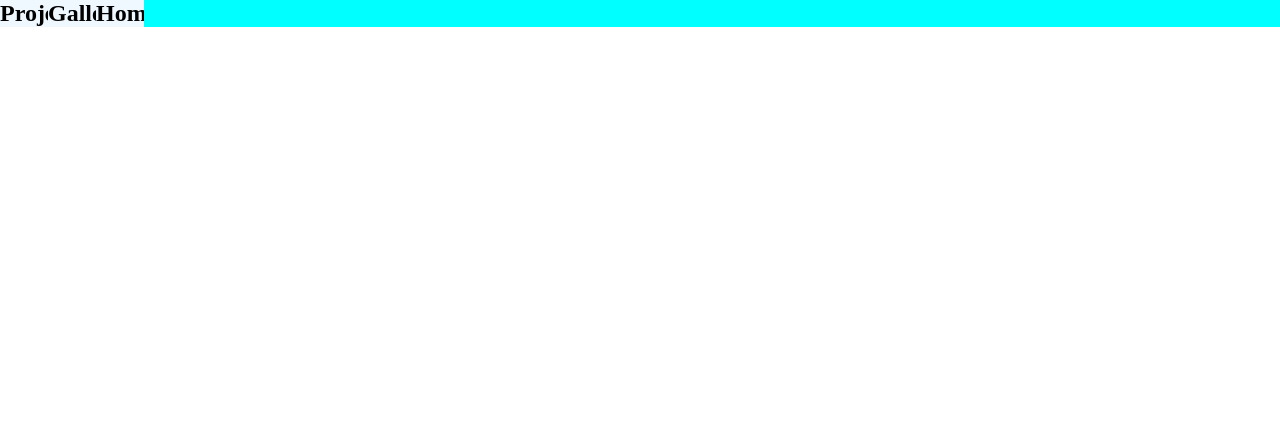
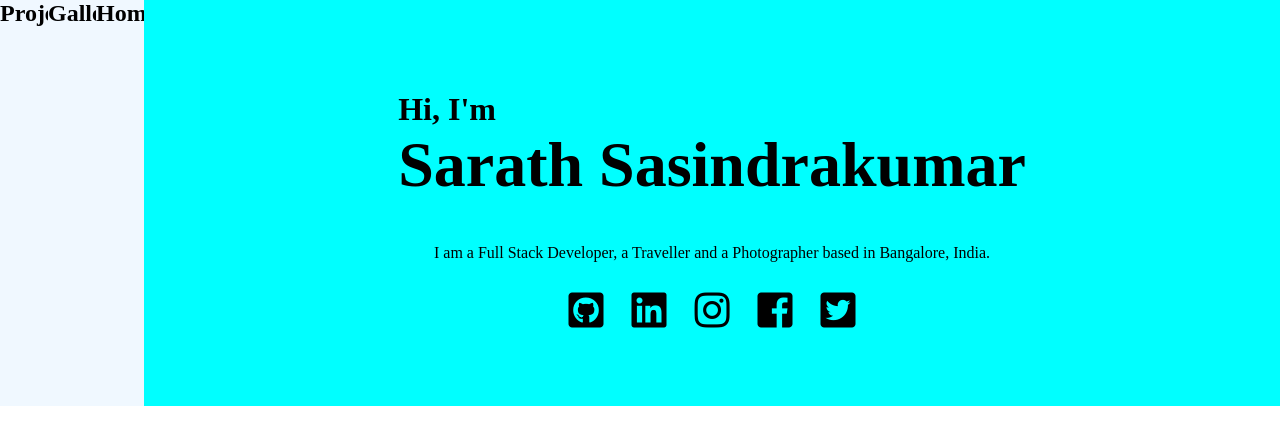
Before and after one commit to netooran/portfolio, a plain HTML site: page index.html in a window 1280 px wide. Drawn offline with Linux system fonts and the light colour scheme.

Commit message:
Add home page

```diff
--- a/style.css
+++ b/index.css
@@ -1,5 +1,8 @@
+@import "stylesheets/home.css";
+
 body {
   margin: unset;
+  height: 100%;
 }
 
 main {
@@ -12,7 +15,7 @@ main section {
   flex-direction: row;
 }
 
-main section h1 {
+main section > h1 {
   writing-mode: sideways-lr;
   background-color: aliceblue;
   width: 2em;
@@ -23,9 +26,14 @@ main section h1 {
 }
 
 .content {
+  height: 100%;
+  display: flex;
+  justify-content: center;
+  align-items: center;
   background-color: aqua;
-  width: calc(100%);
+  width: 100%;
   display: none;
+  box-sizing: border-box;
 }
 
 .active {
@@ -33,5 +41,5 @@ main section h1 {
 }
 
 .active > .content {
-  display: block;
+  display: flex;
 }
--- a/index.html
+++ b/index.html
@@ -4,8 +4,8 @@
     <meta charset="UTF-8" />
     <meta name="viewport" content="width=device-width, initial-scale=1.0" />
     <meta http-equiv="X-UA-Compatible" content="ie=edge" />
-    <link rel="stylesheet" href="style.css" />
-    <script src="script.js"></script>
+    <link rel="stylesheet" href="https://use.fontawesome.com/releases/v5.7.2/css/all.css" integrity="sha384-fnmOCqbTlWIlj8LyTjo7mOUStjsKC4pOpQbqyi7RrhN7udi9RwhKkMHpvLbHG9Sr" crossorigin="anonymous">
+    <link rel="stylesheet" href="index.css" />
     <title>Sarath's Portfolio</title>
   </head>
   <body>
@@ -22,8 +22,26 @@
 
       <section class="home active">
         <h1>Home</h1>
-        <div class="content"></div>
+        <div class="content">
+          <h1>
+            Hi, I'm <br />
+            <b>Sarath Sasindrakumar</b>
+          </h1>
+          <p>
+            I am a Full Stack Developer, a Traveller and a Photographer based in
+            Bangalore, India.
+          </p>
+          <div class="social">
+            <a href="https://github.com/netooran" target="_blank" class="fab fa-github-square"></a>
+            <a href="https://www.linkedin.com/in/sarath-vs-935641ab" target="_blank" class="fab fa-linkedin"></a>
+            <a href="https://www.instagram.com/netooraan" target="_blank" class="fab fa-instagram"></a>
+            <a href="https://www.facebook.com/netooran" target="_blank" class="fab fa-facebook-square"></a>
+            <a href="https://twitter.com/SarathVS65" target="_blank" class="fab fa-twitter-square"></a>
+          </div>
+        </div>
       </section>
     </main>
+
+    <script src="index.js"></script>
   </body>
 </html>
--- /dev/null
+++ b/index.js
@@ -0,0 +1,7 @@
+document.querySelectorAll("section").forEach(section =>
+  section.querySelector("h1").addEventListener("click", event => {
+    event.preventDefault();
+    document.querySelector(".active").classList.remove("active");
+    section.classList.add("active");
+  })
+);
--- a/script.js
+++ /dev/null
@@ -1,9 +0,0 @@
-window.addEventListener("load", () => {
-  document.querySelectorAll("section").forEach(section =>
-    section.addEventListener("click", event => {
-      event.preventDefault();
-      document.querySelector(".active").classList.remove("active");
-      section.classList.add("active");
-    })
-  );
-});
--- /dev/null
+++ b/stylesheets/home.css
@@ -0,0 +1,24 @@
+.home .content h1 {
+  font-size: 2em;
+}
+
+.home .content b {
+  font-size: 2em;
+}
+
+.home .content {
+  flex-direction: column;
+  padding: 4em;
+  font-size: 1em;
+}
+
+.home .fab {
+  padding: 0.3em;
+  font-size: 2.5em;
+  text-decoration: none;
+  color: black;
+}
+
+.home .fab:hover {
+  opacity: 0.6;
+}
```
